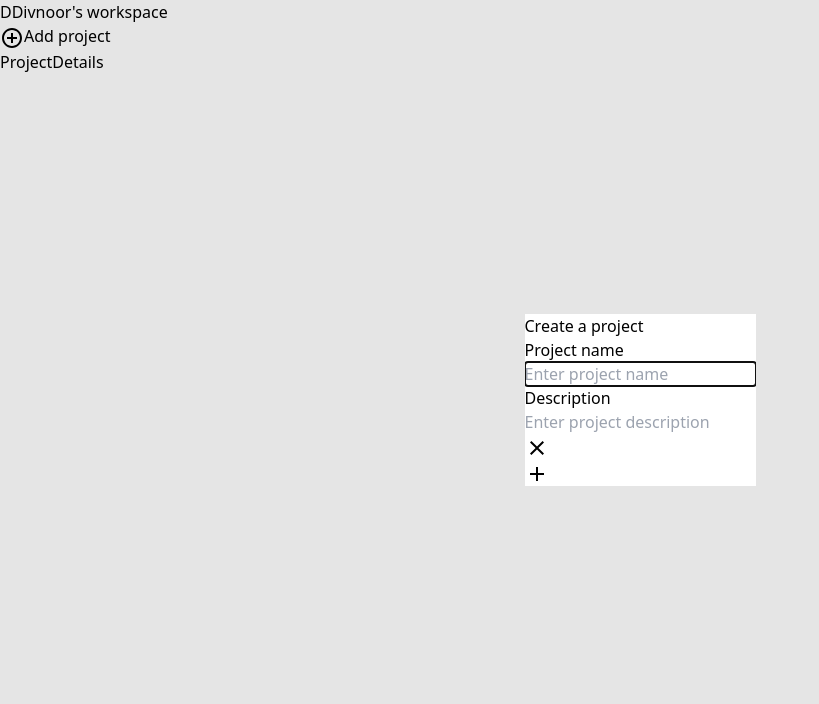
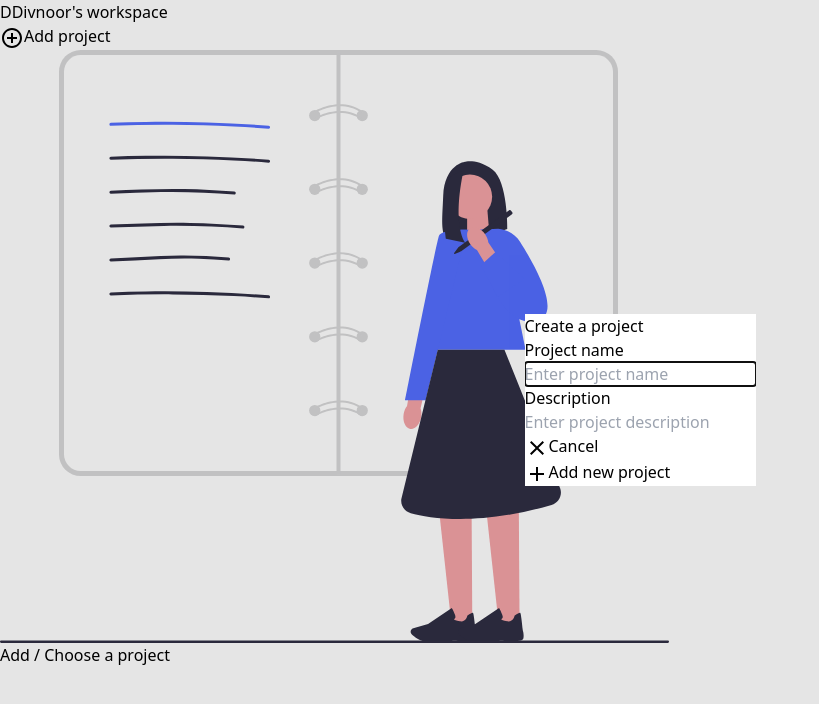
Before and after one commit to Divnoor-4602/project-management-app, a React (Vite) app: page / in a window 1280 px wide. Both pictures are taken after a click on the button "Add project". Shown: the top 704 px of the page, without its empty margins (0-819 px from the left). Built offline with nearby package versions, Linux system fonts and the light colour scheme.

Commit message:
project management app fixing projects main page lifting state up to the app component

```diff
--- a/src/components/AddProjectModal.jsx
+++ b/src/components/AddProjectModal.jsx
@@ -48,21 +48,23 @@ const AddProjectModal = forwardRef(function AddProjectModal(
           onChange={handleModalProjectDetails}
           ref={projectDescription}
         />
-        <div className="mt-8 flex w-full justify-evenly ">
+        <div className="mt-8 flex w-full justify-evenly pb-4">
           <form method="dialog">
-            <button className=" bg-red-600/70 text-white rounded-full hover:scale-105 transition-transform p-1 shadow-md">
-              <CloseIcon />
+            <button className=" bg-red-600/70 text-white rounded-full hover:scale-105 transition-transform py-1 px-2 shadow-md">
+              <CloseIcon className="mr-2 pl-2" />
+              Cancel
             </button>
           </form>
           <form method="dialog">
             <button
-              className="bg-green-600/70 text-white rounded-full p-1 hover:scale-105 transition-transform shadow-md"
+              className="bg-green-600/70 text-white rounded-full py-1 px-2 hover:scale-105 transition-transform shadow-md"
               onClick={(event) => {
                 onSubmitting(event, modalProjectDetails);
                 onProjectAdd();
               }}
             >
-              <AddIcon />
+              <AddIcon className="mr-2 pl-2" />
+              Add new project
             </button>
           </form>
         </div>
--- a/src/components/MainContent.jsx
+++ b/src/components/MainContent.jsx
@@ -1,22 +1,29 @@
 import React, { useState } from "react";
 import notebookIll from "../assets/notebook.svg";
 import ProjectDetails from "./ProjectDetails.jsx";
+import layeredSideBg from "../assets/layered-waves.svg";
 
 export default function MainContent({ ...projectToShow }) {
   return (
     <>
       {Object.keys(projectToShow).length === 0 ? (
         <>
-          <ProjectDetails />
+          <div className="flex flex-col w-full justify-center items-center gap-4">
+            <img
+              src={notebookIll}
+              alt="no content image"
+              className="w-80 h-80"
+            />
+            <h1 className="text-2xl">Add / Choose a project</h1>
+          </div>
         </>
       ) : (
-        <></>
+        <>
+          <div className="flex flex-col mt-8 ml-20 w-full">
+            <ProjectDetails projectToShow={projectToShow} />
+          </div>
+        </>
       )}
     </>
   );
 }
-
-/* <div className="flex flex-col w-full justify-center items-center gap-4">
-          <img src={notebookIll} alt="no content image" className="w-80 h-80" />
-          <h1 className="text-2xl">Add / Choose a project</h1>
-        </div> */
--- a/src/components/ProjectDetails.jsx
+++ b/src/components/ProjectDetails.jsx
@@ -1,5 +1,33 @@
 import React from "react";
+import DeleteSharpIcon from "@mui/icons-material/DeleteSharp";
 
-export default function ProjectDetails() {
-  return <div>ProjectDetails</div>;
+export default function ProjectDetails({ projectToShow }) {
+  return (
+    <>
+      <div className="flex flex-col gap-4">
+        <div className="flex justify-between mr-40">
+          <h1 className="text-4xl">
+            {projectToShow.projectToDisplay.projectName}
+          </h1>
+          <button>
+            <DeleteSharpIcon />
+            Delete
+          </button>
+        </div>
+
+        <p className="opacity-50">
+          {projectToShow.projectToDisplay.dateCreated}
+        </p>
+        <p className="text-lg mt-4">
+          {projectToShow.projectToDisplay.projectDescription}
+        </p>
+        <input
+          type="text"
+          placeholder="Add description"
+          className="mt-2 p-2 w-4/5 bg-gray-300/50 rounded-md focus-visible:outline-blue-500 focus-visible:scale-105 focus-visible:shadow-lg transition"
+        />
+        <div>Task bar</div>
+      </div>
+    </>
+  );
 }
```
Also changed, not shown: src/assets/layered-waves.svg (added).
